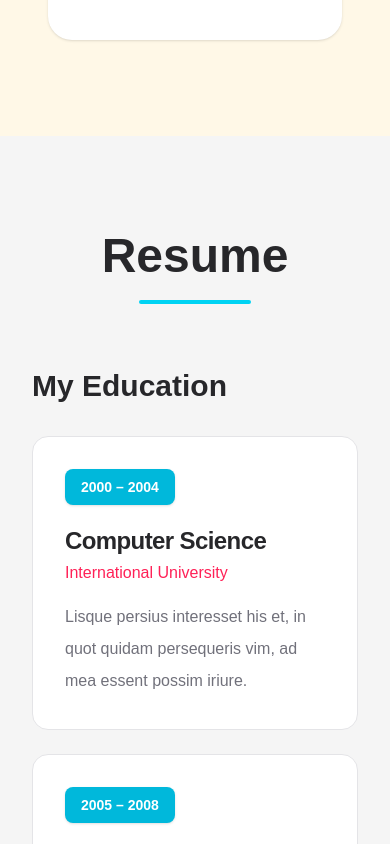
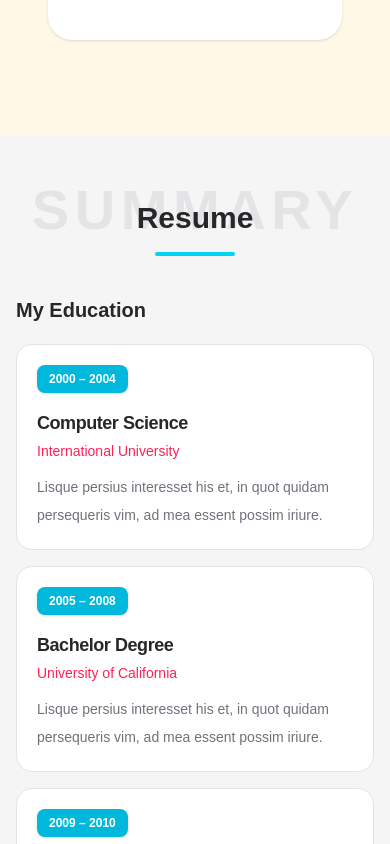
Before and after one commit to Godswill-joel/portfolio, a Next.js app: page / in a window 390 px wide. Shown: the part 3980-4824 px from the top of the page. Built offline with nearby package versions, Linux system fonts and the light colour scheme.

Commit message:
`Updated Resume page and Sidebar component with new features and styling`

```diff
--- a/app/components/Sidebar.tsx
+++ b/app/components/Sidebar.tsx
@@ -83,7 +83,6 @@ export default function Sidebar() {
 
   return (
     <>
-      {/* ─── MOBILE TOP NAVBAR ─── */}
       <header className="fixed left-0 right-0 top-0 z-50 flex items-center justify-between bg-[#07111d]/95 px-5 py-3  backdrop-blur-md lg:hidden">
         <div className="flex items-center gap-3">
           {socialIcons.map((Icon: IconType, i: number) => (
@@ -111,12 +110,9 @@ export default function Sidebar() {
           <span className="h-[2px] w-5 rounded-full bg-white/70 transition-all" />
         </button>
       </header>
-
-      {/* ─── MOBILE DRAWER ─── */}
       <AnimatePresence>
         {isOpen && (
           <>
-            {/* Backdrop */}
             <motion.div
               key="backdrop"
               initial={{ opacity: 0 }}
@@ -126,8 +122,6 @@ export default function Sidebar() {
               onClick={(): void => setIsOpen(false)}
               className="fixed inset-0 z-40 bg-black/60 backdrop-blur-sm lg:hidden"
             />
-
-            {/* Drawer */}
             <motion.aside
               key="drawer"
               initial={{ x: "-100%" }}
--- a/app/home/Resume.tsx
+++ b/app/home/Resume.tsx
@@ -1,7 +1,9 @@
 'use client';
 
-import { ResumeItem, educationData, experienceData } from "../../data/data";
-import { useEffect, useState } from 'react';
+import { ResumeItem, educationData, experienceData, Skill, skillsLeft, skillsRight   } from "../../data/data";
+import { useEffect, useRef, useState } from "react";
+import { Download } from "lucide-react";
+
 
 function useCountUp(target: number, duration = 1400): number {
   const [value, setValue] = useState<number>(0);
@@ -23,12 +25,19 @@ function useCountUp(target: number, duration = 1400): number {
   return value;
 }
 
-function YearBadge({ startYear, endYear }: { startYear: number; endYear: number }) {
+
+function YearBadge({
+  startYear,
+  endYear,
+}: {
+  startYear: number;
+  endYear: number;
+}) {
   const animatedStart = useCountUp(startYear);
   const animatedEnd = useCountUp(endYear);
 
   return (
-    <div className="inline-flex rounded-lg bg-cyan-500 px-4 py-2 text-sm font-bold text-white shadow-sm">
+    <div className="inline-flex rounded-lg bg-cyan-500 px-3 py-1.5 text-xs font-bold text-white shadow-sm sm:px-4 sm:py-2 sm:text-sm">
       {animatedStart} – {animatedEnd}
     </div>
   );
@@ -36,70 +45,168 @@ function YearBadge({ startYear, endYear }: { startYear: number; endYear: number
 
 function ResumeCard({ item }: { item: ResumeItem }) {
   return (
-    <div className="rounded-2xl border border-zinc-200 bg-white p-8 transition-all duration-300 hover:shadow-md">
+    <div className="rounded-2xl border border-zinc-200 bg-white p-5 transition-all duration-300 hover:shadow-md sm:p-6 md:p-8">
       <YearBadge startYear={item.startYear} endYear={item.endYear} />
 
-      <h3 className="mt-5 text-2xl font-semibold tracking-tight text-zinc-800">
+      <h3 className="mt-4 text-lg font-semibold tracking-tight text-zinc-800 sm:text-xl md:text-2xl">
         {item.title}
       </h3>
 
-      <p className="mt-1 text-base font-medium text-rose-500">{item.subtitle}</p>
+      <p className="mt-1 text-sm font-medium text-rose-500 sm:text-base">
+        {item.subtitle}
+      </p>
 
-      <p className="mt-4 text-base leading-8 text-zinc-500">
+      <p className="mt-3 text-sm leading-7 text-zinc-500 sm:text-base sm:leading-8">
         {item.description}
       </p>
     </div>
   );
 }
 
-export default function ResumePage(){
+
+function SkillBar({
+  skill,
+  trigger,
+}: {
+  skill: Skill;
+  trigger: boolean;
+}) {
+  const count = useCountUp(trigger ? skill.value : 0, 1800);
+
   return (
-    <section className="relative flex min-h-screen items-center justify-center bg-[#f5f5f5] px-8 py-24 md:px-16 lg:px-28">
+    <div className="space-y-3">
+      <div className="flex items-center justify-between">
+        <h4 className="text-lg font-semibold text-zinc-800 sm:text-xl">
+          {skill.name}
+        </h4>
+        <span className="text-lg font-semibold text-zinc-800 sm:text-xl">
+          {count}%
+        </span>
+      </div>
 
-      {/* Watermark */}
-      <span className="pointer-events-none absolute left-1/2 top-1/2 -translate-x-1/2 -translate-y-1/2 select-none text-[5rem] font-extrabold uppercase tracking-widest text-zinc-200 md:text-[9rem] lg:text-[12rem]">
+      <div className="h-2 w-full overflow-hidden rounded-full bg-zinc-200">
+        <div
+          className="h-full rounded-full bg-cyan-500 transition-all duration-[1800ms] ease-out"
+          style={{ width: trigger ? `${skill.value}%` : "0%" }}
+        />
+      </div>
+    </div>
+  );
+}
+
+function SkillsSection() {
+  const sectionRef = useRef<HTMLDivElement | null>(null);
+  const [startAnimation, setStartAnimation] = useState(false);
+
+  useEffect(() => {
+    const currentRef = sectionRef.current;
+    if (!currentRef) return;
+
+    const observer = new IntersectionObserver(
+      ([entry]) => {
+        if (entry.isIntersecting) {
+          setStartAnimation(true);
+        }
+      },
+      { threshold: 0.3 }
+    );
+
+    observer.observe(currentRef);
+
+    return () => {
+      if (currentRef) observer.unobserve(currentRef);
+    };
+  }, []);
+
+  return (
+    <section
+      ref={sectionRef}
+      className="bg-[#f5f5f5] px-4 py-20 sm:px-6 md:px-10 lg:px-16"
+    >
+      <div className="mx-auto max-w-6xl">
+        <h2 className="mb-12 text-3xl font-bold text-zinc-800 sm:text-4xl md:text-5xl">
+          My Skills
+        </h2>
+
+        <div className="grid gap-10 lg:grid-cols-2">
+          <div className="space-y-8">
+            {skillsLeft.map((skill) => (
+              <SkillBar
+                key={skill.name}
+                skill={skill}
+                trigger={startAnimation}
+              />
+            ))}
+          </div>
+
+          <div className="space-y-8">
+            {skillsRight.map((skill) => (
+              <SkillBar
+                key={skill.name}
+                skill={skill}
+                trigger={startAnimation}
+              />
+            ))}
+          </div>
+        </div>
+
+        <div className="mt-16 flex justify-center">
+          <button className="group flex items-center gap-3 rounded-full border-2 border-zinc-500 px-8 py-4 text-base font-semibold text-zinc-600 transition-all duration-300 hover:bg-zinc-600 hover:text-white sm:px-10 sm:text-lg">
+            Download CV
+            <Download
+              size={20}
+              className="transition-transform duration-300 group-hover:translate-y-[2px]"
+            />
+          </button>
+        </div>
+      </div>
+    </section>
+  );
+}
+
+export default function ResumePage() {
+  return (
+    <>
+      <section className="relative flex min-h-screen items-start justify-center overflow-hidden bg-[#f5f5f5] px-4 py-16 sm:px-6 sm:py-20 md:px-10 md:py-24 lg:px-16 lg:py-28">
+        <span className="pointer-events-none absolute left-1/2 top-8 -translate-x-1/2 select-none text-[3.5rem] font-extrabold uppercase tracking-widest text-zinc-200 sm:text-[5rem] md:text-[7rem] lg:top-12 lg:text-[9rem] xl:text-[11rem]">
           Summary
         </span>
 
         <div className="relative z-10 mx-auto w-full max-w-6xl">
-
-        {/* Heading */}
-        <div className="mb-16 text-center">
-          <h2 className="text-5xl font-extrabold text-zinc-800 md:text-6xl lg:text-7xl">
+          <div className="mb-10 text-center sm:mb-12 md:mb-16">
+            <h2 className="text-3xl font-extrabold text-zinc-800 sm:text-4xl md:text-5xl lg:text-6xl xl:text-7xl">
               Resume
             </h2>
-          <div className="mx-auto mt-5 h-1 w-28 rounded-full bg-cyan-400" />
+            <div className="mx-auto mt-4 h-1 w-20 rounded-full bg-cyan-400 sm:w-24 md:w-28" />
           </div>
 
-        {/* Two columns */}
-        <div className="grid gap-10 lg:grid-cols-2">
-
-          {/* Education */}
+          <div className="grid grid-cols-1 gap-8 lg:grid-cols-2 lg:gap-10">
             <div>
-            <h3 className="mb-8 text-3xl font-bold text-zinc-800">
+              <h3 className="mb-5 text-xl font-bold text-zinc-800 sm:mb-6 sm:text-2xl md:mb-8 md:text-3xl">
                 My Education
               </h3>
-            <div className="space-y-6">
+              <div className="space-y-4 sm:space-y-5 md:space-y-6">
                 {educationData.map((item: ResumeItem) => (
                   <ResumeCard key={item.id} item={item} />
                 ))}
               </div>
             </div>
 
-          {/* Experience */}
             <div>
-            <h3 className="mb-8 text-3xl font-bold text-zinc-800">
+              <h3 className="mb-5 mt-8 text-xl font-bold text-zinc-800 sm:mb-6 sm:text-2xl md:mb-8 md:text-3xl lg:mt-0">
                 My Experience
               </h3>
-            <div className="space-y-6">
+              <div className="space-y-4 sm:space-y-5 md:space-y-6">
                 {experienceData.map((item: ResumeItem) => (
                   <ResumeCard key={item.id} item={item} />
                 ))}
               </div>
             </div>
-
           </div>
         </div>
       </section>
+
+      <SkillsSection />
+    </>
   );
 }
--- a/data/data.ts
+++ b/data/data.ts
@@ -121,3 +121,24 @@ export const experienceData: ResumeItem[] = [
       'Lisque persius interesset his et, in quot quidam persequeris vim, ad mea essent possim iriure.',
   },
 ];
+
+export type Skill = {
+  name: string;
+  value: number;
+};
+
+/* =========================
+   DATA
+========================= */
+
+export const skillsLeft: Skill[] = [
+  { name: "Web Design", value: 65 },
+  { name: "HTML/CSS", value: 95 },
+  { name: "JavaScript", value: 80 },
+];
+
+export const skillsRight: Skill[] = [
+  { name: "React JS", value: 70 },
+  { name: "Angular Js", value: 60 },
+  { name: "Bootstrap", value: 99 },
+];
```
Lines whose indentation alone changed are shown as unchanged.
